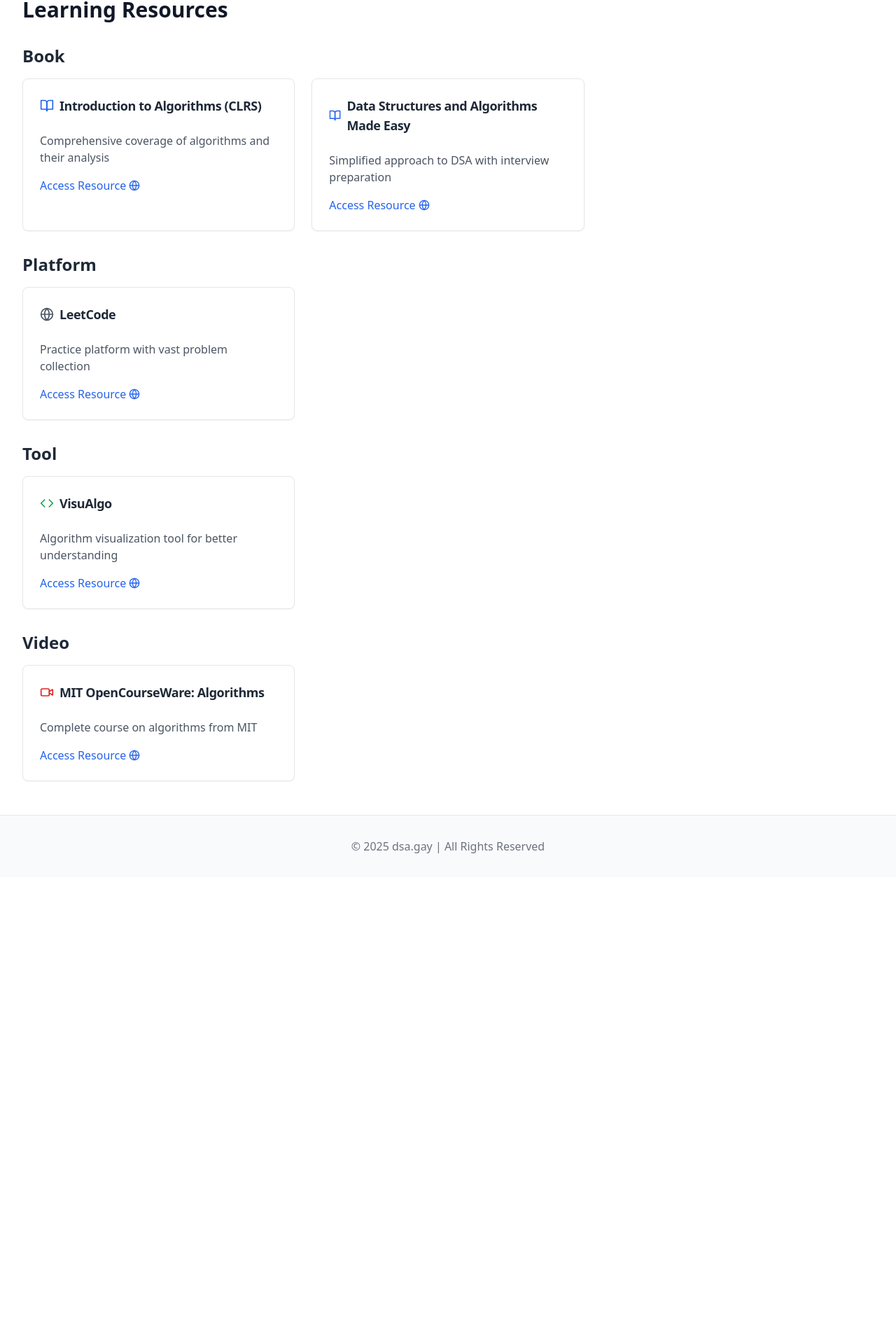
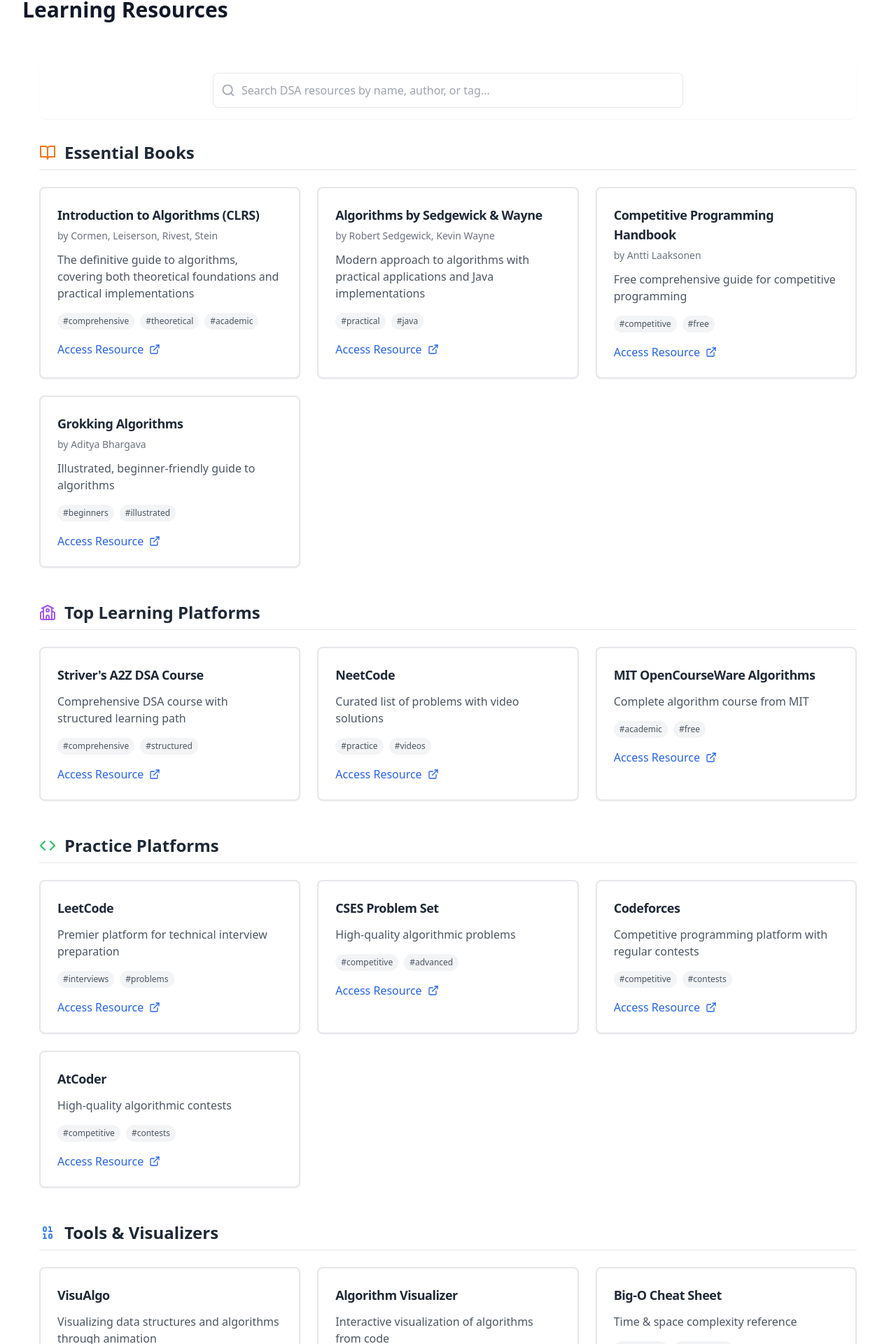
Before and after one commit to rohzzn/dsa, a Next.js app: page /resources in a window 1280 px wide. Shown: the part 117-2037 px from the top of the page at 70% size. Before the commit the page ends 1370 px from the top, so only its background shows below. Built offline with nearby package versions, Linux system fonts and the light colour scheme.

Commit message:
Refactor Resources component to enhance structure, add search functionality, and update resource categories with detailed items

```diff
--- a/src/components/sections/Resources.tsx
+++ b/src/components/sections/Resources.tsx
@@ -1,57 +1,247 @@
-import React from 'react'
-import { Card, CardHeader, CardTitle, CardContent } from '../ui/card'
-import { resourcesData } from '@/lib/data/resources'
-import { BookOpen, Video, Globe, Code } from 'lucide-react'
+import React, { useState } from 'react';
+import { Card, CardHeader, CardTitle, CardContent } from '@/components/ui/card';
+import { Search, ExternalLink, Code, BookOpen, Video, Binary, Globe, School, Users } from 'lucide-react';
+
+const dsaResources = [
+  {
+    category: 'Essential Books',
+    items: [
+      {
+        title: 'Introduction to Algorithms (CLRS)',
+        author: 'Cormen, Leiserson, Rivest, Stein',
+        description: 'The definitive guide to algorithms, covering both theoretical foundations and practical implementations',
+        url: 'https://mitpress.mit.edu/books/introduction-algorithms-fourth-edition',
+        tags: ['comprehensive', 'theoretical', 'academic']
+      },
+      {
+        title: 'Algorithms by Sedgewick & Wayne',
+        author: 'Robert Sedgewick, Kevin Wayne',
+        description: 'Modern approach to algorithms with practical applications and Java implementations',
+        url: 'https://algs4.cs.princeton.edu/home/',
+        tags: ['practical', 'java']
+      },
+      {
+        title: 'Competitive Programming Handbook',
+        author: 'Antti Laaksonen',
+        description: 'Free comprehensive guide for competitive programming',
+        url: 'https://cses.fi/book/index.php',
+        tags: ['competitive', 'free']
+      },
+      {
+        title: 'Grokking Algorithms',
+        author: 'Aditya Bhargava',
+        description: 'Illustrated, beginner-friendly guide to algorithms',
+        url: 'https://www.manning.com/books/grokking-algorithms',
+        tags: ['beginners', 'illustrated']
+      }
+    ]
+  },
+  {
+    category: 'Top Learning Platforms',
+    items: [
+      {
+        title: "Striver's A2Z DSA Course",
+        description: 'Comprehensive DSA course with structured learning path',
+        url: 'https://takeuforward.org/strivers-a2z-dsa-course/strivers-a2z-dsa-course-sheet-2/',
+        tags: ['comprehensive', 'structured']
+      },
+      {
+        title: 'NeetCode',
+        description: 'Curated list of problems with video solutions',
+        url: 'https://neetcode.io/',
+        tags: ['practice', 'videos']
+      },
+      {
+        title: 'MIT OpenCourseWare Algorithms',
+        description: 'Complete algorithm course from MIT',
+        url: 'https://ocw.mit.edu/courses/6-006-introduction-to-algorithms-spring-2020/',
+        tags: ['academic', 'free']
+      }
+    ]
+  },
+  {
+    category: 'Practice Platforms',
+    items: [
+      {
+        title: 'LeetCode',
+        description: 'Premier platform for technical interview preparation',
+        url: 'https://leetcode.com',
+        tags: ['interviews', 'problems']
+      },
+      {
+        title: 'CSES Problem Set',
+        description: 'High-quality algorithmic problems',
+        url: 'https://cses.fi/problemset/',
+        tags: ['competitive', 'advanced']
+      },
+      {
+        title: 'Codeforces',
+        description: 'Competitive programming platform with regular contests',
+        url: 'https://codeforces.com',
+        tags: ['competitive', 'contests']
+      },
+      {
+        title: 'AtCoder',
+        description: 'High-quality algorithmic contests',
+        url: 'https://atcoder.jp/',
+        tags: ['competitive', 'contests']
+      }
+    ]
+  },
+  {
+    category: 'Tools & Visualizers',
+    items: [
+      {
+        title: 'VisuAlgo',
+        description: 'Visualizing data structures and algorithms through animation',
+        url: 'https://visualgo.net',
+        tags: ['visualization', 'interactive']
+      },
+      {
+        title: 'Algorithm Visualizer',
+        description: 'Interactive visualization of algorithms from code',
+        url: 'https://algorithm-visualizer.org/',
+        tags: ['visualization', 'code']
+      },
+      {
+        title: 'Big-O Cheat Sheet',
+        description: 'Time & space complexity reference',
+        url: 'https://www.bigocheatsheet.com/',
+        tags: ['reference', 'complexity']
+      }
+    ]
+  },
+  {
+    category: 'Video Content',
+    items: [
+      {
+        title: 'Abdul Bari Algorithms',
+        description: 'In-depth algorithm explanations',
+        url: 'https://www.youtube.com/channel/UCZCFT11CWBi3MHNlGf019nw',
+        tags: ['tutorials', 'theory']
+      },
+      {
+        title: 'NeetCode YouTube',
+        description: 'Problem solving approaches and patterns',
+        url: 'https://www.youtube.com/c/NeetCode',
+        tags: ['problems', 'patterns']
+      },
+      {
+        title: 'MIT 6.006 Lectures',
+        description: 'Complete MIT algorithm course recordings',
+        url: 'https://www.youtube.com/playlist?list=PLUl4u3cNGP61Oq3tWYp6V_F-5jb5L2iHb',
+        tags: ['academic', 'comprehensive']
+      }
+    ]
+  },
+  {
+    category: 'Reference Materials',
+    items: [
+      {
+        title: 'CP-Algorithms',
+        description: 'Comprehensive collection of competitive programming algorithms',
+        url: 'https://cp-algorithms.com/',
+        tags: ['competitive', 'advanced']
+      },
+      {
+        title: 'CLRS Solutions',
+        description: 'Community solutions to CLRS exercises',
+        url: 'https://walkccc.github.io/CLRS/',
+        tags: ['solutions', 'academic']
+      },
+      {
+        title: 'GeeksforGeeks DSA',
+        description: 'Extensive DSA article collection',
+        url: 'https://www.geeksforgeeks.org/data-structures/',
+        tags: ['tutorials', 'articles']
+      }
+    ]
+  }
+];
+
+const getCategoryIcon = (category) => {
+  switch (category) {
+    case 'Essential Books':
+      return <BookOpen className="w-6 h-6 text-orange-500" />;
+    case 'Top Learning Platforms':
+      return <School className="w-6 h-6 text-purple-500" />;
+    case 'Practice Platforms':
+      return <Code className="w-6 h-6 text-green-500" />;
+    case 'Tools & Visualizers':
+      return <Binary className="w-6 h-6 text-blue-500" />;
+    case 'Video Content':
+      return <Video className="w-6 h-6 text-red-500" />;
+    case 'Reference Materials':
+      return <Globe className="w-6 h-6 text-teal-500" />;
+    default:
+      return <Users className="w-6 h-6 text-gray-500" />;
+  }
+};
 
 const Resources = () => {
-  const getResourceIcon = (type: string) => {
-    switch (type.toLowerCase()) {
-      case 'book':
-        return <BookOpen className="w-5 h-5 text-blue-600" />
-      case 'video':
-        return <Video className="w-5 h-5 text-red-600" />
-      case 'tool':
-        return <Code className="w-5 h-5 text-green-600" />
-      default:
-        return <Globe className="w-5 h-5 text-gray-600" />
-    }
-  }
+  const [searchTerm, setSearchTerm] = useState('');
 
-  const resourcesByCategory = resourcesData.reduce((acc, resource) => {
-    if (!acc[resource.type]) {
-      acc[resource.type] = []
-    }
-    acc[resource.type].push(resource)
-    return acc
-  }, {} as Record<string, typeof resourcesData>)
+  const filteredResources = dsaResources.map(category => ({
+    ...category,
+    items: category.items.filter(item =>
+      item.title.toLowerCase().includes(searchTerm.toLowerCase()) ||
+      item.description.toLowerCase().includes(searchTerm.toLowerCase()) ||
+      (item.author?.toLowerCase().includes(searchTerm.toLowerCase())) ||
+      item.tags.some(tag => tag.toLowerCase().includes(searchTerm.toLowerCase()))
+    )
+  })).filter(category => category.items.length > 0);
 
   return (
-    <div className="space-y-8">
-      {Object.entries(resourcesByCategory).map(([category, resources]) => (
-        <div key={category}>
-          <h2 className="text-2xl font-bold mb-4">{category}</h2>
+    <div className="max-w-7xl mx-auto p-6 space-y-8">
+      <div className="sticky top-0 z-10 bg-white/80 backdrop-blur-sm p-4 rounded-xl shadow-sm">
+        <div className="relative max-w-2xl mx-auto">
+          <Search className="absolute left-3 top-1/2 transform -translate-y-1/2 text-gray-400 w-5 h-5" />
+          <input
+            type="text"
+            placeholder="Search DSA resources by name, author, or tag..."
+            className="w-full pl-10 pr-4 py-3 rounded-lg border border-gray-200 focus:ring-2 focus:ring-blue-500 focus:border-transparent"
+            value={searchTerm}
+            onChange={(e) => setSearchTerm(e.target.value)}
+          />
+        </div>
+      </div>
+
+      <div className="grid grid-cols-1 gap-12">
+        {filteredResources.map(({ category, items }) => (
+          <div key={category} className="space-y-6">
+            <div className="flex items-center gap-3 border-b pb-2">
+              {getCategoryIcon(category)}
+              <h2 className="text-2xl font-bold text-gray-800">{category}</h2>
+            </div>
             <div className="grid grid-cols-1 md:grid-cols-2 lg:grid-cols-3 gap-6">
-            {resources.map((resource, index) => (
-              <Card key={index}>
-                <CardHeader>
-                  <div className="flex items-center space-x-2">
-                    {getResourceIcon(resource.type)}
-                    <CardTitle className="text-lg">{resource.title}</CardTitle>
-                  </div>
+              {items.map((item, idx) => (
+                <Card key={idx} className="group hover:shadow-lg transition-all duration-300 border-2">
+                  <CardHeader className="pb-3">
+                    <CardTitle className="text-lg font-bold group-hover:text-blue-600 transition-colors">
+                      {item.title}
+                    </CardTitle>
+                    {item.author && (
+                      <p className="text-sm text-gray-500">by {item.author}</p>
+                    )}
                   </CardHeader>
                   <CardContent>
-                  <p className="text-gray-600 mb-4">{resource.description}</p>
-                  {resource.url && (
+                    <p className="text-gray-600 mb-4">{item.description}</p>
+                    <div className="flex flex-wrap gap-2 mb-4">
+                      {item.tags.map(tag => (
+                        <span key={tag} className="px-2 py-1 bg-gray-100 rounded-full text-xs text-gray-600">
+                          #{tag}
+                        </span>
+                      ))}
+                    </div>
                     <a
-                      href={resource.url}
+                      href={item.url}
                       target="_blank"
                       rel="noopener noreferrer"
-                      className="text-blue-600 hover:text-blue-800 flex items-center space-x-1"
+                      className="inline-flex items-center gap-2 text-blue-600 hover:text-blue-800 font-medium"
                     >
                       <span>Access Resource</span>
-                      <Globe className="w-4 h-4" />
+                      <ExternalLink className="w-4 h-4" />
                     </a>
-                  )}
                   </CardContent>
                 </Card>
               ))}
@@ -59,7 +249,8 @@
           </div>
         ))}
       </div>
-  )
-}
+    </div>
+  );
+};
 
-export default Resources
+export default Resources;
```
Lines whose indentation alone changed are shown as unchanged.
